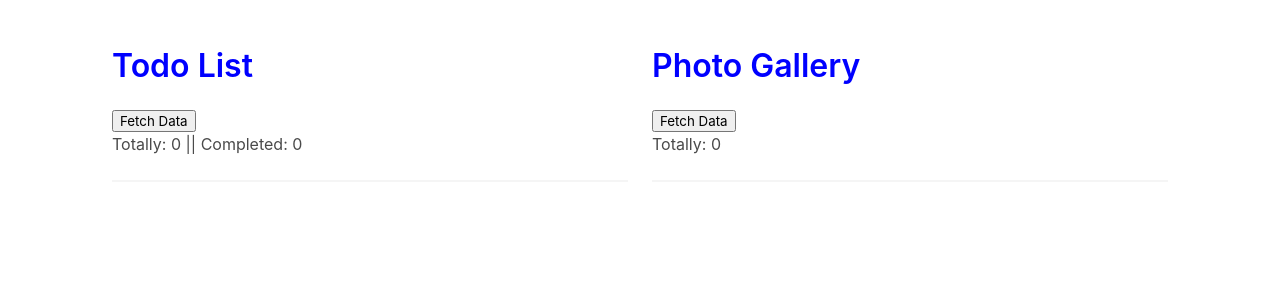
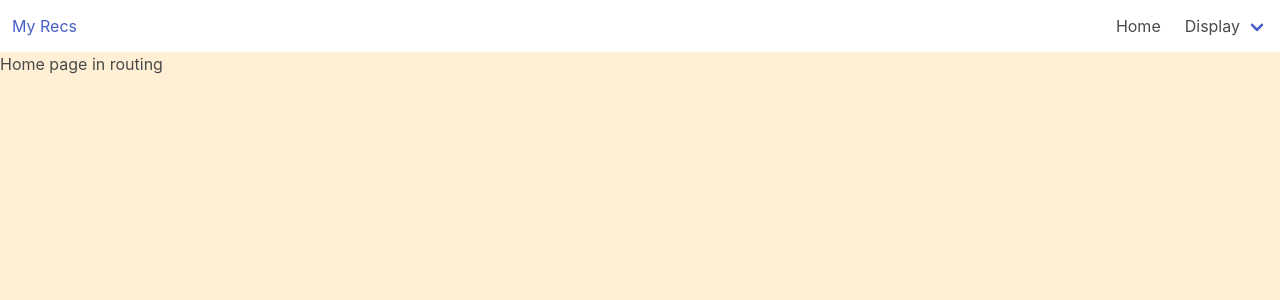
Before and after one commit to alexnas/nuxt3-app, a Nuxt app: page / in a window 1280 px wide. Shown: the top 300 px of the page. Built offline with nearby package versions, Linux system fonts and the light colour scheme.

Commit message:
Create folder structure for automatic routing; create Navbar

```diff
--- a/app.vue
+++ b/app.vue
@@ -1,20 +1,11 @@
 <script setup></script>
 
 <template>
-  <div class="container">
-    <div class="section">
-      <div class="columns">
-        <div class="column">
-          <TodoViewer />
-        </div>
-        <div class="column">
-          <PhotoGallery />
-        </div>
-      </div>
-    </div>
-  </div>
+  <TheNavbar />
+  <NuxtPage />
 </template>
 
 <style lang="scss">
-@import './node_modules/bulma/css/bulma.min.css'; // @import './node_modules/bulma/bulma.sass';
+@import './node_modules/bulma/css/bulma.min.css';
+@import './assets/styles/main.scss';
 </style>
--- /dev/null
+++ b/components/TheNavbar.vue
@@ -0,0 +1,26 @@
+<script setup></script>
+
+<template>
+  <nav class="navbar" role="navigation" aria-label="main navigation">
+    <div class="navbar-brand">
+      <NuxtLink to="/" class="navbar-item">My Recs</NuxtLink>
+    </div>
+
+    <div id="navbarBasicExample" class="navbar-menu">
+      <div class="navbar-start"></div>
+
+      <div class="navbar-end">
+        <NuxtLink to="/" class="navbar-item"> Home </NuxtLink>
+
+        <div class="navbar-item has-dropdown is-hoverable">
+          <NuxtLink to="#" class="navbar-link"> Display </NuxtLink>
+
+          <div class="navbar-dropdown">
+            <NuxtLink to="/display" class="navbar-item"> Todos </NuxtLink>
+            <NuxtLink to="/display" class="navbar-item"> Photo Gallery </NuxtLink>
+          </div>
+        </div>
+      </div>
+    </div>
+  </nav>
+</template>
--- /dev/null
+++ b/pages/display.vue
@@ -0,0 +1,16 @@
+<script setup></script>
+
+<template>
+  <div class="container">
+    <div class="section">
+      <div class="columns">
+        <div class="column">
+          <TodoViewer />
+        </div>
+        <div class="column">
+          <PhotoGallery />
+        </div>
+      </div>
+    </div>
+  </div>
+</template>
--- /dev/null
+++ b/pages/index.vue
@@ -0,0 +1,5 @@
+<script setup></script>
+
+<template>
+  <div>Home page in routing</div>
+</template>
```
